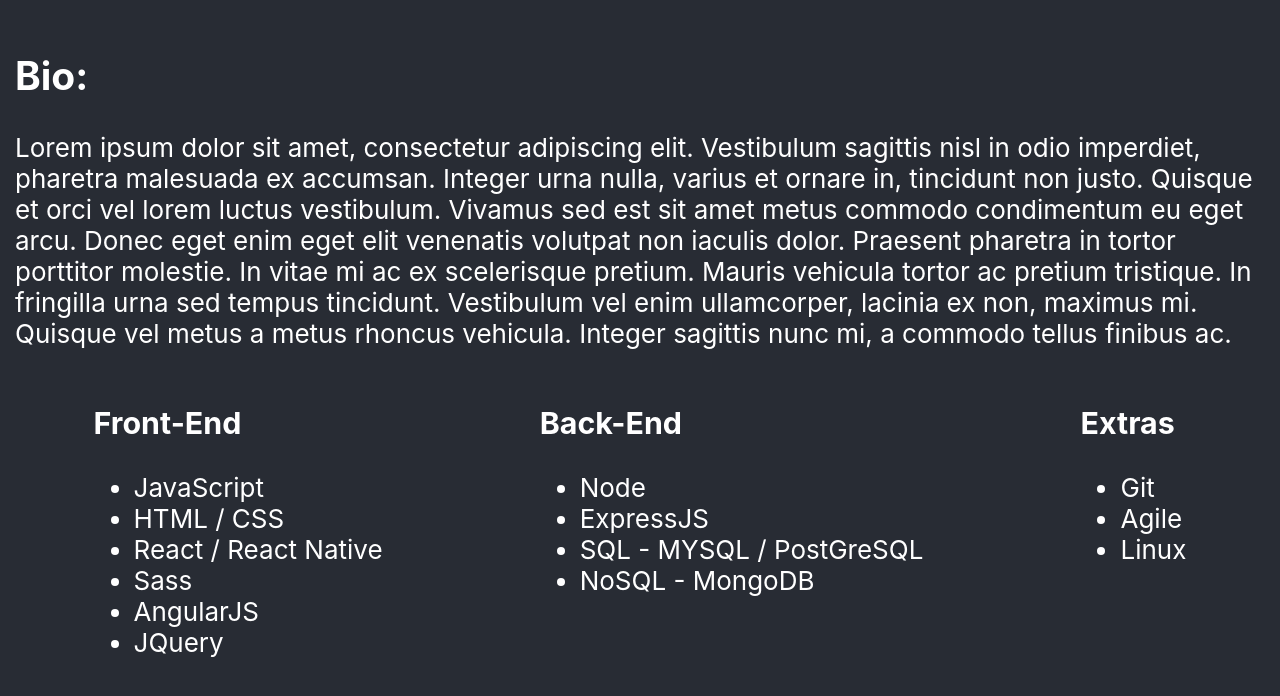
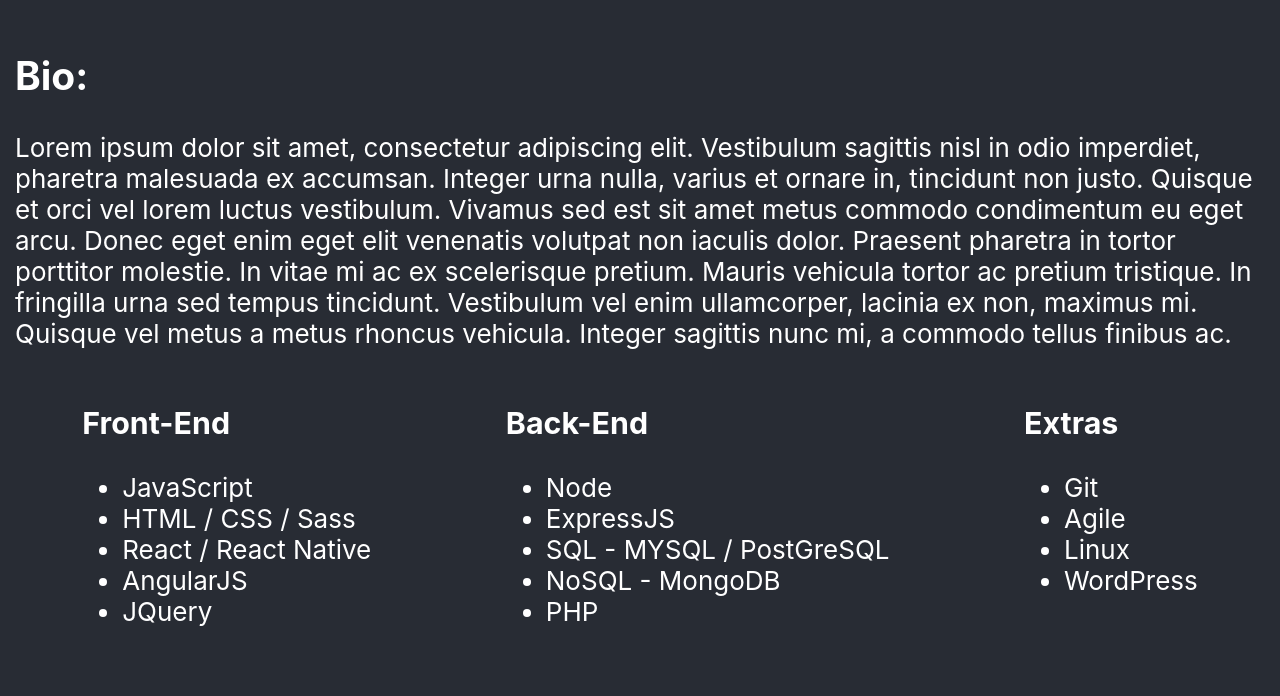
Before and after one commit to JadeJDoucet/portfolio-2020, a React (Create React App) app: page / in a window 1280 px wide. Shown: the part 780-1476 px from the top of the page. Built offline with nearby package versions, Linux system fonts and the light colour scheme.

Commit message:
added React to new component

```diff
--- a/src/pages/About.js
+++ b/src/pages/About.js
@@ -18,9 +18,8 @@ export default function About() {
                     <h3>Front-End</h3>
                     <ul className="skills">
                     <li className="skills-item">JavaScript</li>
-                    <li className="skills-item">HTML / CSS</li>
+                    <li className="skills-item">HTML / CSS / Sass</li>
                     <li className="skills-item">React / React Native</li>
-                    <li className="skills-item">Sass</li>
                     <li className="skills-item">AngularJS</li>
                     <li className="skills-item">JQuery</li>
                     </ul>
@@ -33,6 +32,7 @@ export default function About() {
                     <li className="skills-item">ExpressJS</li>
                     <li className="skills-item">SQL - MYSQL / PostGreSQL</li>
                     <li className="skills-item">NoSQL - MongoDB</li>
+                    <li className="skills-item">PHP</li>
                     </ul>
                 </div>
 
@@ -42,6 +42,7 @@ export default function About() {
                     <li className="skills-item">Git</li>
                     <li className="skills-item">Agile</li>
                     <li className="skills-item">Linux</li>
+                    <li className="skills-item">WordPress</li>
                     </ul>
                 </div>
             </div>
--- a/src/pages/Projects.js
+++ b/src/pages/Projects.js
@@ -1 +1 @@
-// This will be Project Data
+import React from 'react';
```
